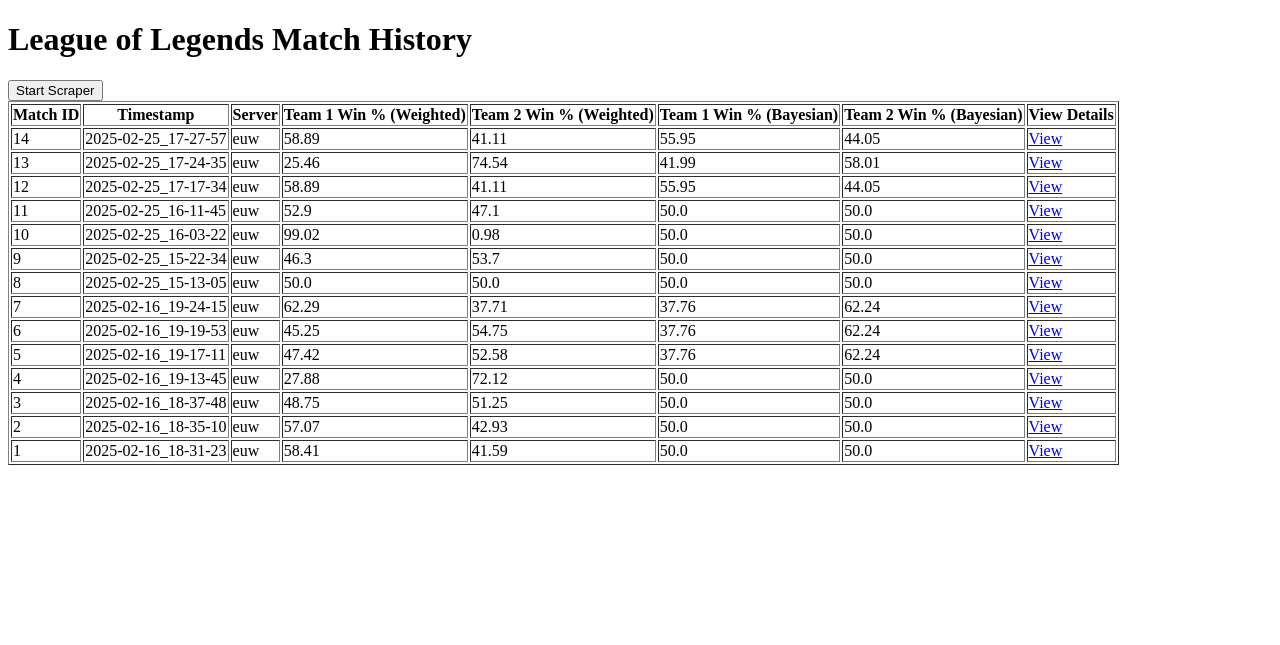
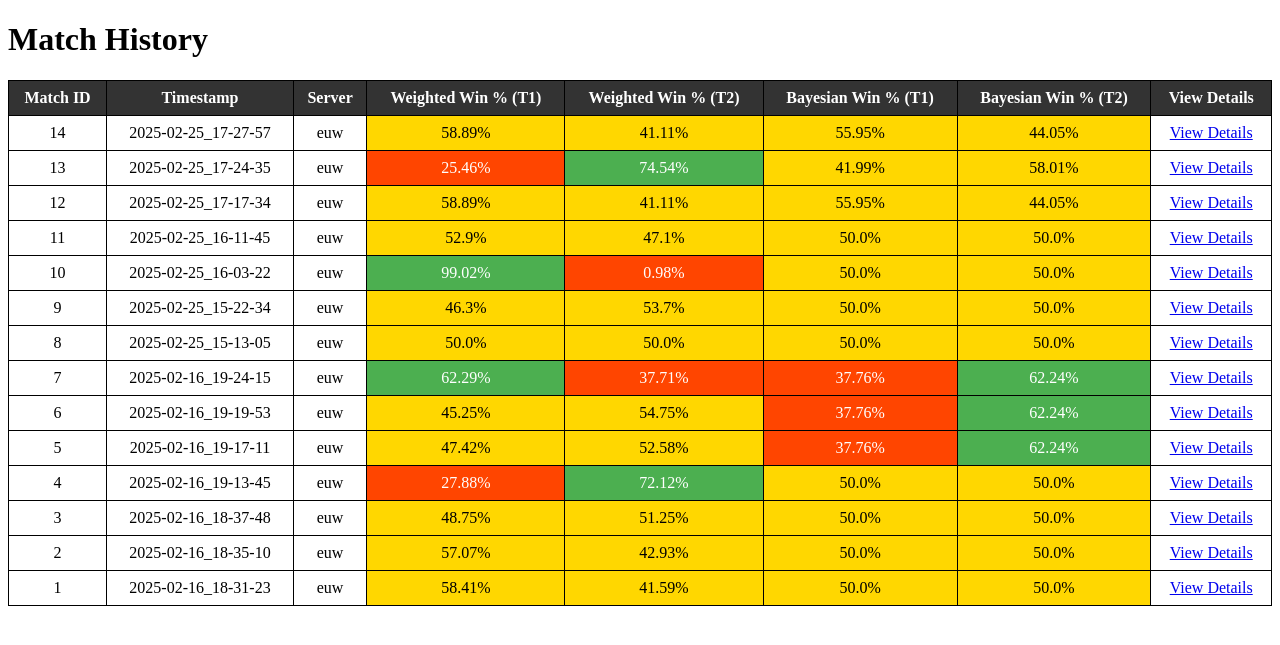
Before and after one commit to KarolKifert/Praca_Inzynierska, a Flask app: page / in a window 1280 px wide. Shown: the top 645 px of the page. Run offline with Flask 3, Linux system fonts and the light colour scheme; data comes from the database, SQL or seed files in the repository; both versions use the stored data as it was after the commit.

Commit message:
so it ends
koniec wszystkiego została matematyka

```diff
--- a/elo_calculator.py
+++ b/elo_calculator.py
@@ -28,6 +28,12 @@ pop_std = {'win_rate': 10, 'rank_elo': 300, 'kda': 1.0, 'gold_per_minute': 100,
 ### **1. Rank-to-Elo Conversion**
 def convert_rank_to_elo(rank_str):
     """Converts a player's rank into an Elo score."""
+    rank_values = {
+        "Iron": 1000, "Bronze": 1200, "Silver": 1400, "Gold": 1600,
+        "Platinum": 1800, "Emerald": 2000, "Diamond": 2200,
+        "Master": 2500, "Grandmaster": 2700, "Challenger": 3000
+    }
+    import re
     match = re.match(r"(\w+) (\d) \((\d+)LP\)", rank_str)
     if not match:
         return 1500  # Default for unranked
@@ -81,11 +87,38 @@ def calculate_weighted_elo_probability(team1, team2):
     }
 
 
-### **5. Bayesian Elo Probability Calculation**
+def convert_to_elo(value, metric):
+    """Converts a player metric (win rate, KDA, etc.) to an Elo-like score using Z-score normalization."""
+    if value is None:
+        value = pop_means[metric]  # Default to population mean if missing
+    value = float(value)
+    z_score = (value - pop_means[metric]) / pop_std[metric]  # Compute Z-score
+    return 1500 + (z_score * 100)  # Convert to Elo-like scale
+
+
+def calculate_player_bayesian_elo(player):
+    """Calculates a player's Bayesian Elo using multiple performance metrics."""
+    rank_elo = convert_rank_to_elo(player.get("rank", "Unranked"))
+    win_rate_elo = convert_to_elo(player.get("win_rate", 50), "win_rate")
+    kda_elo = convert_to_elo(player.get("kda", 2.5), "kda")
+    gold_elo = convert_to_elo(player.get("gold_per_minute", 400), "gold_per_minute")
+    damage_elo = convert_to_elo(player.get("damage_per_minute", 500), "damage_per_minute")
+
+    # Weighted sum of all metrics
+    combined_elo = (
+        (rank_elo * weights["rank_elo"]) +
+        (win_rate_elo * weights["win_rate"]) +
+        (kda_elo * weights["kda"]) +
+        (gold_elo * weights["gold_per_minute"]) +
+        (damage_elo * weights["damage_per_minute"])
+    )
+    return combined_elo
+
+
 def calculate_bayesian_elo_probability(team1, team2):
-    """Computes Bayesian probability for a match."""
-    team1_elos = [convert_rank_to_elo(player.get("rank", "Unranked")) for player in team1]
-    team2_elos = [convert_rank_to_elo(player.get("rank", "Unranked")) for player in team2]
+    """Computes Bayesian probability for a match based on all available player statistics."""
+    team1_elos = [calculate_player_bayesian_elo(player) for player in team1]
+    team2_elos = [calculate_player_bayesian_elo(player) for player in team2]
 
     mean_team1, mean_team2 = np.mean(team1_elos), np.mean(team2_elos)
     var_team1, var_team2 = np.var(team1_elos) + 100, np.var(team2_elos) + 100
@@ -125,10 +158,16 @@ def fetch_player_data(match_id):
 
 # Modify calculate_match_probabilities to fetch data from the database
 def calculate_match_probabilities(match_id, conn):
+    """Fetches match data, computes probabilities, and updates the database."""
     players = fetch_player_data(match_id)
-    team1 = players[:5]
-    team2 = players[5:]
 
+    if len(players) < 10:
+        print(f"⚠️ Warning: Not enough player data for match {match_id}. Skipping probability calculation.")
+        return {"team1_win_probability": None, "team2_win_probability": None}
+
+    team1, team2 = players[:5], players[5:]
+
+    # Compute weighted Elo and Bayesian probabilities
     match_prob_elo = calculate_weighted_elo_probability(team1, team2)
     match_prob_bayes = calculate_bayesian_elo_probability(team1, team2)
 
@@ -143,6 +182,8 @@ def calculate_match_probabilities(match_id, conn):
           match_id))
     conn.commit()
 
+    print(f"✅ Updated probabilities for match {match_id}")
+
     return {
         "team1_win_probability": match_prob_elo["team1_win_probability"],
         "team2_win_probability": match_prob_elo["team2_win_probability"]
--- a/scraper.py
+++ b/scraper.py
@@ -24,7 +24,7 @@ CHAMPION_NAME_FIXES = {
 
 def setup_selenium_driver():
     options = Options()
-    options.add_argument("--headless")
+    #options.add_argument("--headless")
     options.add_argument("--no-sandbox")
     options.add_argument("--disable-dev-shm-usage")
     return webdriver.Chrome(options=options)
@@ -38,7 +38,8 @@ def scrape_latest_matches():
 
     try:
         driver.get(url)
-        wait.until(EC.presence_of_element_located((By.XPATH, '//ul[@class="cards-list no-margin-top no-margin-bottom"]/li')))
+        wait.until(
+            EC.presence_of_element_located((By.XPATH, '//ul[@class="cards-list no-margin-top no-margin-bottom"]/li')))
 
         match_element = driver.find_element(By.XPATH, '//ul[@class="cards-list no-margin-top no-margin-bottom"]/li[1]')
         link_element = match_element.find_element(By.XPATH, './/a[contains(@class, "liveGameLink")]')
@@ -127,7 +128,6 @@ def scrape_players_and_champions(server, nickname):
         driver.quit()
 
 
-
 def extract_numeric_value(element):
     """Extracts the first numeric value from the first div inside td."""
     try:
@@ -159,7 +159,8 @@ def scrape_champion_stats(server, full_nickname, champion):
 
         normalized_champion = champion.lower().replace(" ", "").replace("'", "").replace("-", "")
 
-        champ_elements = driver.find_elements(By.XPATH, '//a[contains(@href, "/champions/") and contains(@href, "/build")]')
+        champ_elements = driver.find_elements(By.XPATH,
+                                              '//a[contains(@href, "/champions/") and contains(@href, "/build")]')
         available_champions = {
             el.text.strip().lower().replace(" ", "").replace("'", "").replace("-", ""): el
             for el in champ_elements if el.text.strip() != ""
@@ -180,13 +181,17 @@ def scrape_champion_stats(server, full_nickname, champion):
             )
 
             try:
-                champ_winrate = champ_row.find_element(By.XPATH, './/div[@class="winratio-graph"]/following-sibling::span').text.strip()
+                champ_winrate = champ_row.find_element(By.XPATH,
+                                                       './/div[@class="winratio-graph"]/following-sibling::span').text.strip()
             except:
                 champ_winrate = "N/A"
 
             try:
-                champ_kda = champ_row.find_element(By.XPATH, './/strong[contains(@class, "e5ndxls1")]').text.strip()
-            except:
+                champ_kda_element = champ_row.find_element(By.XPATH, './/strong[contains(@class, "ej6kayl1")]')
+                champ_kda = champ_kda_element.text.strip()
+                print(f"✅ Extracted KDA: {champ_kda}")  # 🛠 DEBUG: Check extracted KDA
+            except Exception as e:
+                print(f"❌ Error extracting KDA: {e}")
                 champ_kda = "N/A"
 
         # Fallback: If any value is still missing, scrape from top 3 most played champions
@@ -206,14 +211,15 @@ def scrape_champion_stats(server, full_nickname, champion):
                 )
 
                 try:
-                    wr = champ_row.find_element(By.XPATH, './/div[@class="winratio-graph"]/following-sibling::span').text.strip()
+                    wr = champ_row.find_element(By.XPATH,
+                                                './/div[@class="winratio-graph"]/following-sibling::span').text.strip()
                     if wr != "N/A":
                         winrates.append(float(wr.replace("%", "")))
                 except:
                     pass
 
                 try:
-                    kda_text = champ_row.find_element(By.XPATH, './/strong[contains(@class, "e5ndxls1")]').text.strip()
+                    kda_text = champ_row.find_element(By.XPATH, './/strong[contains(@class, "ej6kayl1")]').text.strip()
                     kda_value = float(kda_text.split(":")[0]) if ":" in kda_text else None
                     if kda_value:
                         kdas.append(kda_value)
@@ -273,6 +279,5 @@ def get_combined_player_data(server, nickname):
     return final_players_data
 
 
-
 if __name__ == "__main__":
     print("This script is designed to be imported into Flask, not run directly.")
--- a/templates/index.html
+++ b/templates/index.html
@@ -4,35 +4,54 @@
     <meta charset="UTF-8">
     <meta name="viewport" content="width=device-width, initial-scale=1.0">
     <title>Match History</title>
+    <style>
+        table {
+            width: 100%;
+            border-collapse: collapse;
+        }
+        th, td {
+            border: 1px solid black;
+            padding: 8px;
+            text-align: center;
+        }
+        th {
+            background-color: #333;
+            color: white;
+        }
+        .winrate-high { background-color: #4CAF50; color: white; }
+        .winrate-medium { background-color: #FFD700; color: black; }
+        .winrate-low { background-color: #FF4500; color: white; }
+    </style>
 </head>
 <body>
-    <h1>League of Legends Match History</h1>
-    <form action="{{ url_for('start_scraping') }}" method="post">
-        <button type="submit">Start Scraper</button>
-    </form>
-    <table border="1">
+    <h1>Match History</h1>
+    <table>
+        <thead>
             <tr>
                 <th>Match ID</th>
                 <th>Timestamp</th>
                 <th>Server</th>
-            <th>Team 1 Win % (Weighted)</th>
-            <th>Team 2 Win % (Weighted)</th>
-            <th>Team 1 Win % (Bayesian)</th>
-            <th>Team 2 Win % (Bayesian)</th>
+                <th>Weighted Win % (T1)</th>
+                <th>Weighted Win % (T2)</th>
+                <th>Bayesian Win % (T1)</th>
+                <th>Bayesian Win % (T2)</th>
                 <th>View Details</th>
             </tr>
+        </thead>
+        <tbody>
             {% for match in matches %}
             <tr>
                 <td>{{ match[0] }}</td>
                 <td>{{ match[1] }}</td>
                 <td>{{ match[2] }}</td>
-            <td>{{ match[3] }}</td>
-            <td>{{ match[4] }}</td>
-            <td>{{ match[5] }}</td>
-            <td>{{ match[6] }}</td>
-            <td><a href="{{ url_for('view_match', match_id=match[0]) }}">View</a></td>
+                <td class="{% if match[3] >= 60 %}winrate-high{% elif match[3] >= 40 %}winrate-medium{% else %}winrate-low{% endif %}">{{ match[3] }}%</td>
+                <td class="{% if match[4] >= 60 %}winrate-high{% elif match[4] >= 40 %}winrate-medium{% else %}winrate-low{% endif %}">{{ match[4] }}%</td>
+                <td class="{% if match[5] >= 60 %}winrate-high{% elif match[5] >= 40 %}winrate-medium{% else %}winrate-low{% endif %}">{{ match[5] }}%</td>
+                <td class="{% if match[6] >= 60 %}winrate-high{% elif match[6] >= 40 %}winrate-medium{% else %}winrate-low{% endif %}">{{ match[6] }}%</td>
+                <td><a href="/match/{{ match[0] }}">View Details</a></td>
             </tr>
             {% endfor %}
+        </tbody>
     </table>
 </body>
 </html>
```
Also changed, not shown: templates/match_details.html (+30 -5 lines), matches.db. Lines whose indentation alone changed are shown as unchanged.
